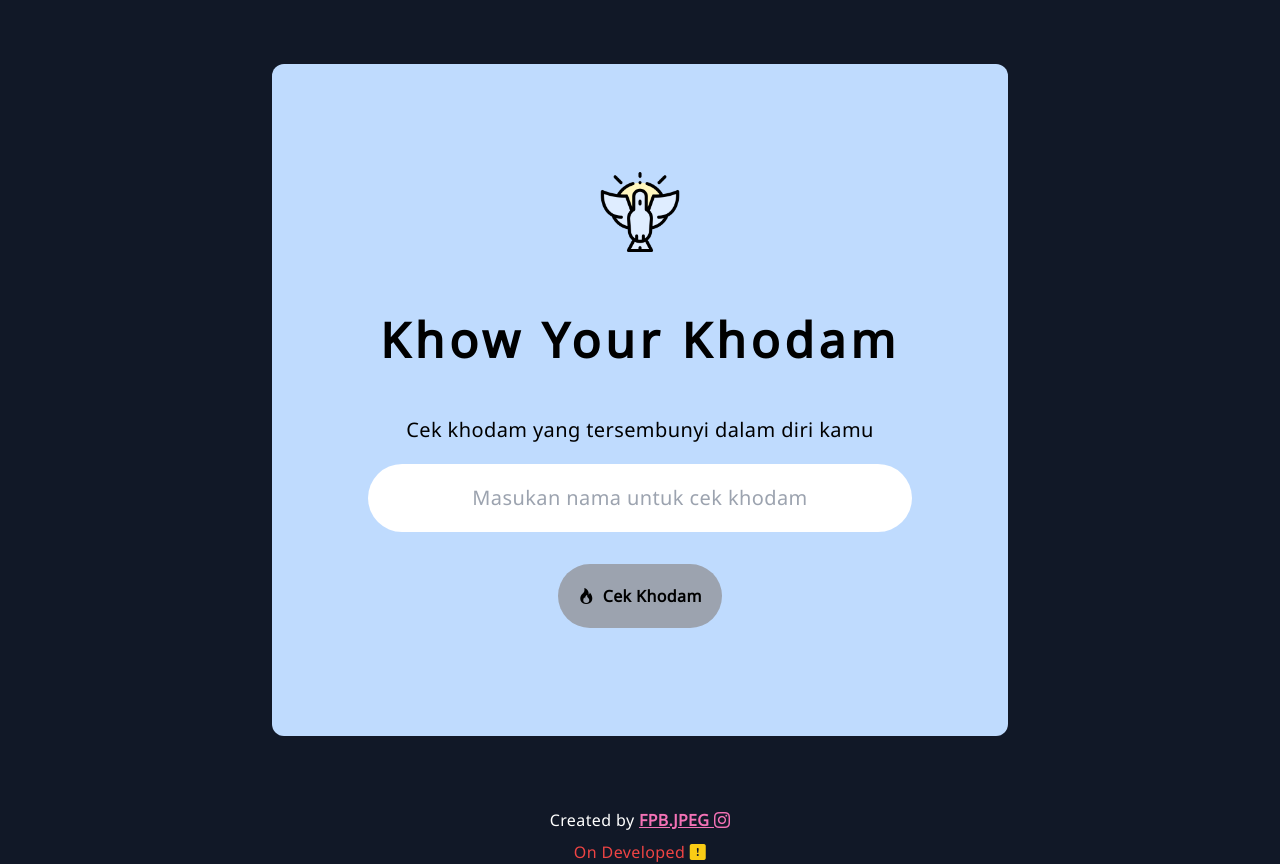
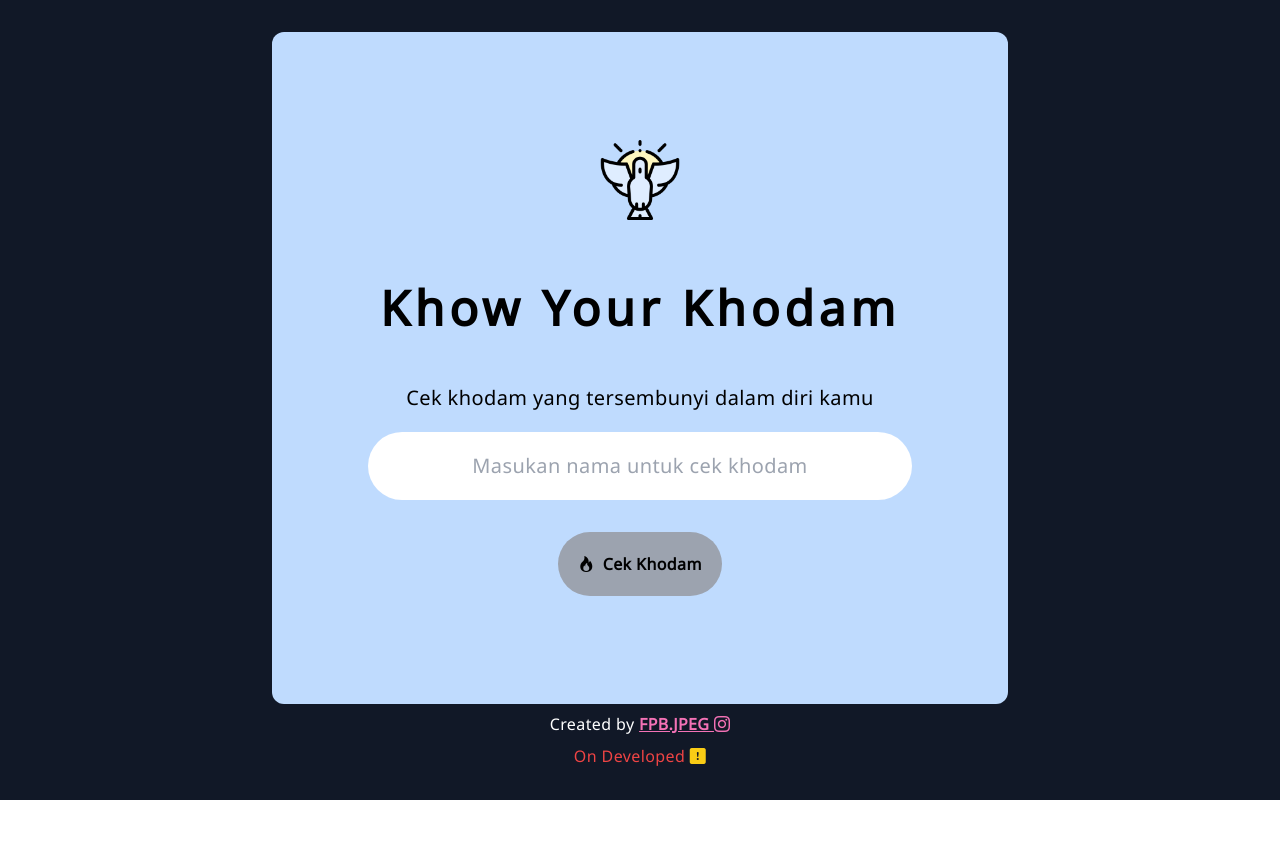
Before and after one commit to fpbismyname/Know-Your-Khodam, a React (Vite) app: page / in a window 1280 px wide. After the commit the page ends 800 px from the top, so only its background shows below. Built offline with nearby package versions, Linux system fonts and the light colour scheme.

Commit message:
Update 1.0

```diff
--- a/src/App.jsx
+++ b/src/App.jsx
@@ -1,13 +1,11 @@
 import React from "react";
 import Card from "./components/Card.jsx";
-import Footer from "./components/Footer.jsx";
 
 function App() {
   return (
     <>
       <div className="flex flex-col bg-gray-900 min-h-screen tracking-wide select-none">
         <Card/>
-        <Footer/>
       </div>
     </>
   );
--- a/src/components/Card.jsx
+++ b/src/components/Card.jsx
@@ -1,6 +1,7 @@
 import React, { useState } from "react";
 import "bootstrap-icons/font/bootstrap-icons.css";
 import KhodamIMG from "../assets/khodam.png";
+import Footer from "./Footer.jsx";
 
 const card = () => {
   //Check Nama apakah sudah masuk apa belum
@@ -111,7 +112,7 @@ const card = () => {
   //Mengembalikan Tampilan
   return (
     <>
-      <div className="flex flex-row min-h-screen justify-center items-center p-5">
+      <div className="flex min-h-screen justify-center items-center p-5 flex-col">
         <div className="flex flex-col bg-blue-200 p-24 rounded-xl gap-5 mobile:p-4 mobile:gap-2 flex-wrap text-center">
           <div className="flex flex-row justify-center font-bold mb-5 p-3 mobile:mb-2">
             <img src={KhodamIMG} className="object-scale-down w-20" />
@@ -188,6 +189,7 @@ const card = () => {
             </>
           )}
         </div>
+        <Footer />
       </div>
     </>
   );
```
